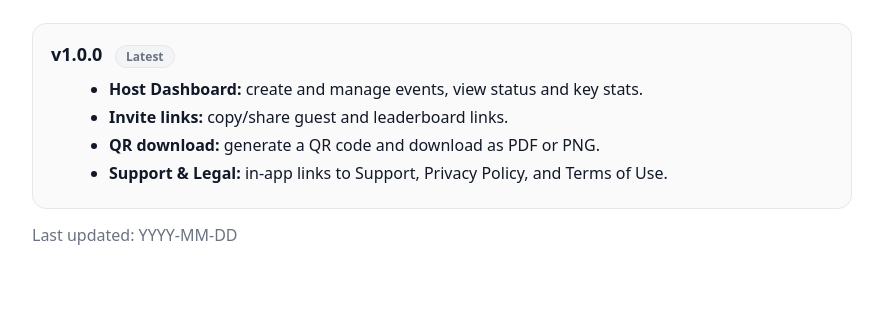
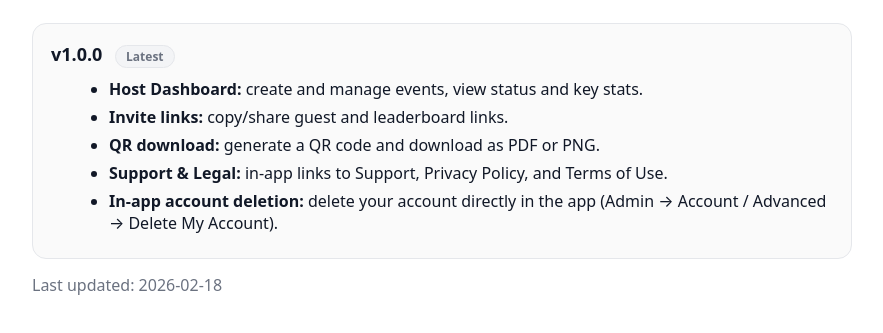
Before and after one commit to todgack69/app-legal, a plain HTML site: page docs/releasenotes.html in a window 1280 px wide. Shown: the part 177-510 px from the top of the page, without its empty margins (198-1081 px from the left). Drawn offline with Linux system fonts and the light colour scheme.

Commit message:
Update releasenotes.html

```diff
--- a/docs/releasenotes.html
+++ b/docs/releasenotes.html
@@ -68,10 +68,11 @@
         <li><strong>Invite links:</strong> copy/share guest and leaderboard links.</li>
         <li><strong>QR download:</strong> generate a QR code and download as PDF or PNG.</li>
         <li><strong>Support & Legal:</strong> in-app links to Support, Privacy Policy, and Terms of Use.</li>
+        <li><strong>In-app account deletion:</strong> delete your account directly in the app (Admin → Account / Advanced → Delete My Account).</li>
       </ul>
     </div>
 
-    <p class="muted">Last updated: YYYY-MM-DD</p>
+    <p class="muted">Last updated: 2026-02-18</p>
   </div>
 </body>
 </html>
```
